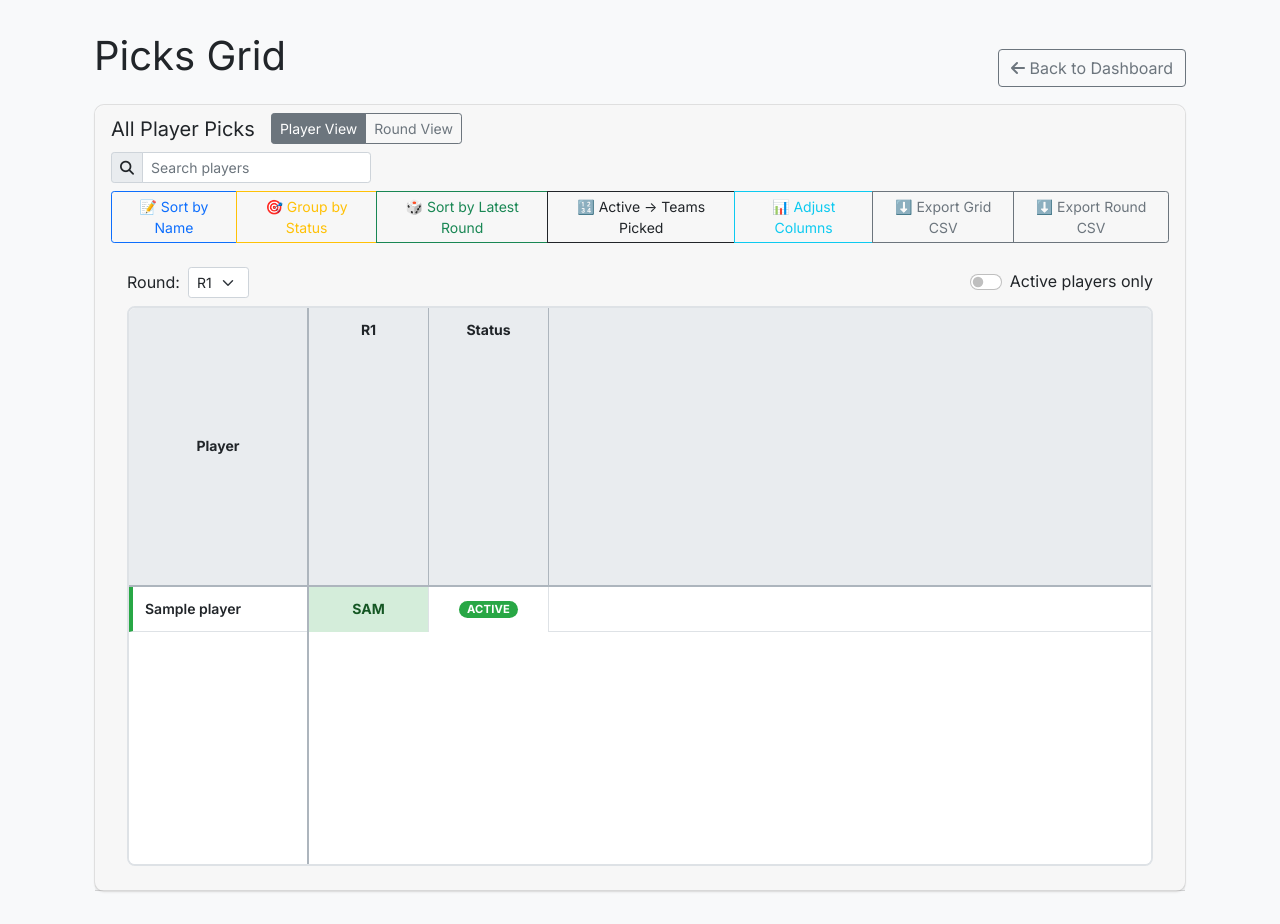
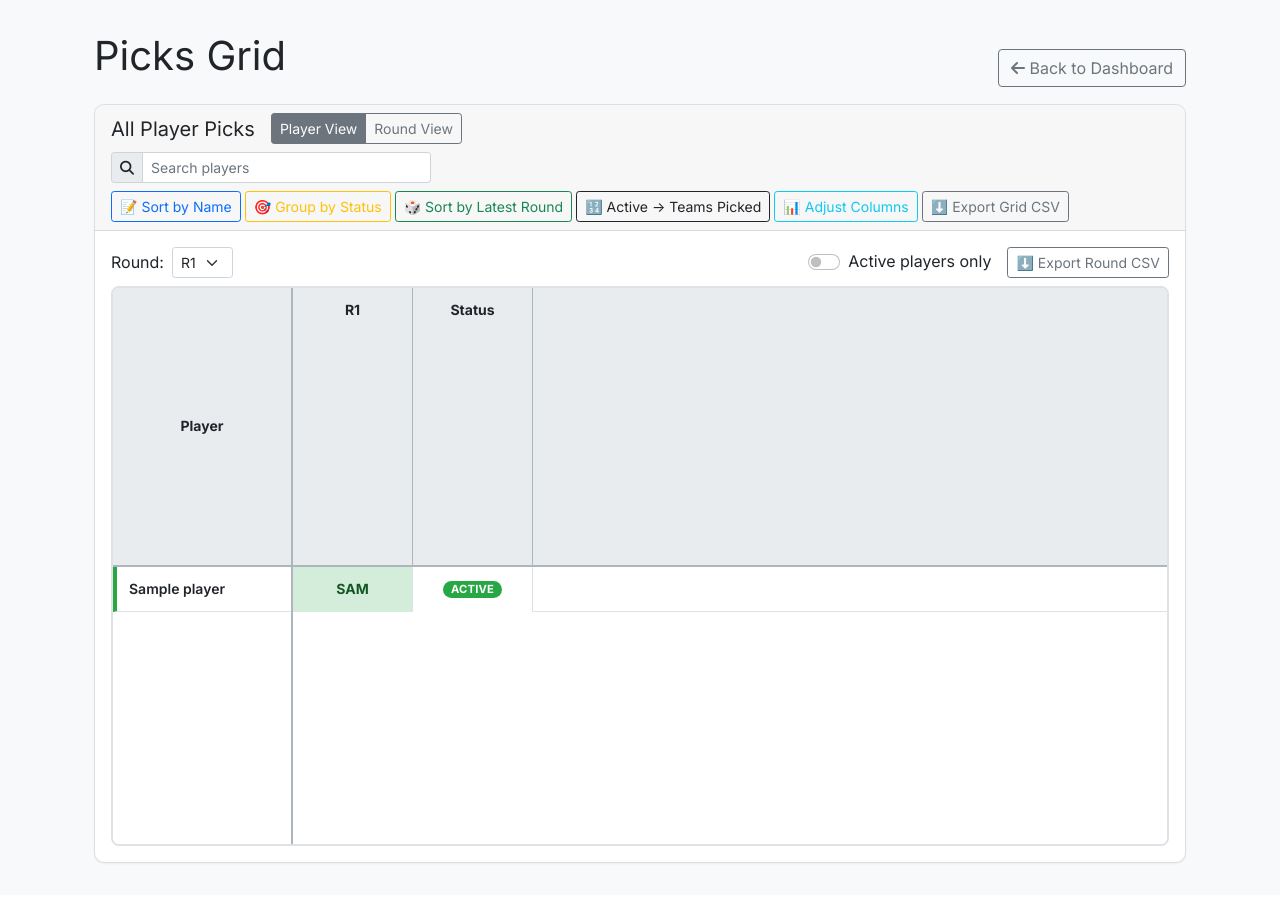
Before and after one commit to sevy71/LMS2, a Flask app: page /picks-grid in a window 1280 px wide. Shown: the part 55-979 px from the top of the page. After the commit the page ends 919 px from the top, so only its background shows below. Run offline with Flask 3, Linux system fonts and the light colour scheme; the visitor is signed in with stand-in values (Sample User, id 1); tables that the repository leaves empty hold one stand-in row (values such as "Sample post").

Commit message:
fix(picks-grid): improve mobile header wrapping and move Round export next to round controls; make Active-only filter robust; add overflow handling

```diff
--- a/lms_automation/templates/picks_grid.html
+++ b/lms_automation/templates/picks_grid.html
@@ -14,7 +14,7 @@
     </div>
 
     <div class="card">
-        <div class="card-header d-flex flex-wrap justify-content-between align-items-center gap-2">
+        <div class="card-header d-flex flex-column gap-2">
             <div class="d-flex align-items-center gap-2">
                 <h5 class="card-title mb-0">All Player Picks</h5>
                 <div class="btn-group ms-2" role="group" aria-label="View mode">
@@ -22,34 +22,18 @@
                     <button type="button" class="btn btn-sm btn-outline-secondary" id="viewRound">Round View</button>
                 </div>
             </div>
-            <div class="d-flex align-items-center gap-2 flex-wrap">
-                <div class="input-group input-group-sm" style="max-width: 260px;">
+            <div class="d-flex align-items-center gap-2 flex-wrap controls-scroll">
+                <div class="input-group input-group-sm" style="max-width: 320px;">
                     <span class="input-group-text"><i class="fas fa-search"></i></span>
                     <input id="playerSearch" type="text" class="form-control" placeholder="Search players">
                 </div>
-                <div class="btn-group" role="group">
-                <button type="button" class="btn btn-outline-primary btn-sm" id="sortByName">
-                    📝 Sort by Name
-                </button>
-                <button type="button" class="btn btn-outline-warning btn-sm" id="sortByStatus">
-                    🎯 Group by Status
-                </button>
-                <button type="button" class="btn btn-outline-success btn-sm" id="sortByLatestRound">
-                    🎲 Sort by Latest Round
-                </button>
-                <button type="button" class="btn btn-outline-dark btn-sm" id="sortByProgress">
-                    🔢 Active → Teams Picked
-                </button>
-                <button type="button" class="btn btn-outline-info btn-sm" id="adjustColumns">
-                    📊 Adjust Columns
-                </button>
-                <div class="btn-group" role="group">
-                    <button type="button" class="btn btn-outline-secondary btn-sm" id="exportGrid">
-                        ⬇️ Export Grid CSV
-                    </button>
-                    <button type="button" class="btn btn-outline-secondary btn-sm" id="exportRound">
-                        ⬇️ Export Round CSV
-                    </button>
+                <div class="d-flex flex-wrap gap-1">
+                    <button type="button" class="btn btn-outline-primary btn-sm" id="sortByName">📝 Sort by Name</button>
+                    <button type="button" class="btn btn-outline-warning btn-sm" id="sortByStatus">🎯 Group by Status</button>
+                    <button type="button" class="btn btn-outline-success btn-sm d-none d-sm-inline-block" id="sortByLatestRound">🎲 Sort by Latest Round</button>
+                    <button type="button" class="btn btn-outline-dark btn-sm" id="sortByProgress">🔢 Active → Teams Picked</button>
+                    <button type="button" class="btn btn-outline-info btn-sm d-none d-sm-inline-block" id="adjustColumns">📊 Adjust Columns</button>
+                    <button type="button" class="btn btn-outline-secondary btn-sm" id="exportGrid">⬇️ Export Grid CSV</button>
                 </div>
             </div>
         </div>
@@ -68,14 +52,17 @@
                 </div>
             </div>
 
-            <div class="d-flex justify-content-between align-items-center mb-2" id="roundControls" style="display:none;">
+            <div class="d-flex justify-content-between align-items-center mb-2 flex-wrap gap-2" id="roundControls" style="display:none;">
                 <div class="d-flex align-items-center gap-2">
                     <label for="roundSelect" class="form-label mb-0">Round:</label>
                     <select id="roundSelect" class="form-select form-select-sm" style="width:auto;"></select>
                 </div>
-                <div class="form-check form-switch">
-                    <input class="form-check-input" type="checkbox" id="activeOnly">
-                    <label class="form-check-label" for="activeOnly">Active players only</label>
+                <div class="d-flex align-items-center gap-3">
+                    <div class="form-check form-switch">
+                        <input class="form-check-input" type="checkbox" id="activeOnly">
+                        <label class="form-check-label" for="activeOnly">Active players only</label>
+                    </div>
+                    <button type="button" class="btn btn-outline-secondary btn-sm" id="exportRound">⬇️ Export Round CSV</button>
                 </div>
             </div>
 
@@ -365,6 +352,10 @@
         min-width: 100px;
     }
 }
+
+/* Controls overflow handling for small screens */
+.controls-scroll { overflow-x: auto; }
+.controls-scroll > * { white-space: nowrap; }
 </style>
 {% endblock %}
 
@@ -630,7 +621,7 @@ document.addEventListener('DOMContentLoaded', function() {
         const roundNumber = parseInt(roundSelect?.value || currentRoundNumber || 0, 10);
 
         if (activeOnly?.checked) {
-            players = players.filter(p => p.status === 'active');
+            players = players.filter(p => (p.status || '').toLowerCase() === 'active');
         }
 
         let html = '<div class="table-responsive"><table class="table table-sm table-hover">';
```
